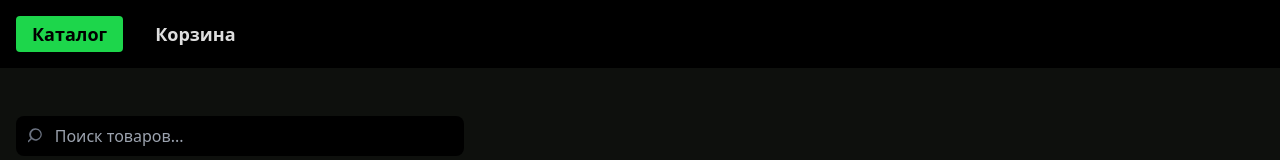
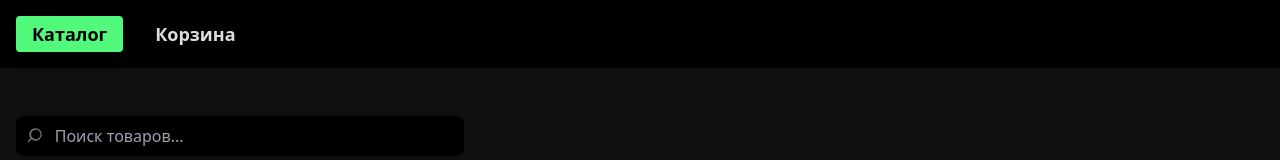
Before and after one commit to Eduard-Gergil/product-catalog-testwork, a React (Vite) app: page / in a window 1280 px wide. Shown: the top 160 px of the page. Built offline with nearby package versions, Linux system fonts and the light colour scheme.

Commit message:
style: change main color

```diff
--- a/src/components/Header.tsx
+++ b/src/components/Header.tsx
@@ -8,7 +8,7 @@ export default function Header() {
         <NavLink to="/" className={({ isActive }) =>
           cn(
             "px-4 py-1 rounded text-lg font-semibold active:scale-95 transition",
-            { "px-12 bg-[#1dd64b] text-[#000]": isActive }
+            { "px-12 bg-[#51fa7b] text-[#000]": isActive }
           )}
         >
           Каталог
@@ -17,7 +17,7 @@ export default function Header() {
         <NavLink to="/cart" className={({ isActive }) =>
           cn(
             "px-4 py-1 rounded text-lg font-semibold active:scale-95 transition",
-            { "px-12 bg-[#1dd64b] text-[#000]": isActive }
+            { "px-12 bg-[#51fa7b] text-[#000]": isActive }
           )}
         >
           Корзина
```
